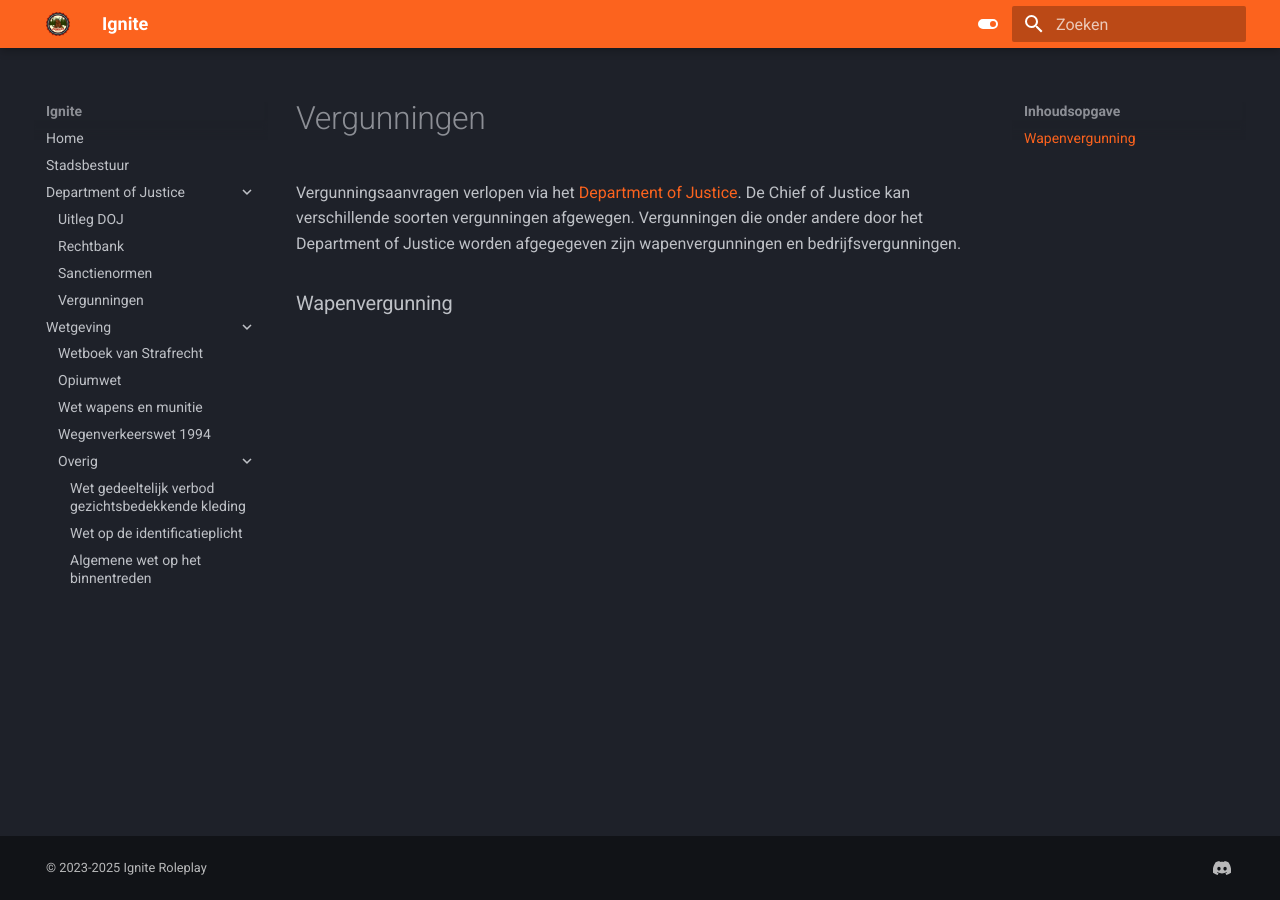
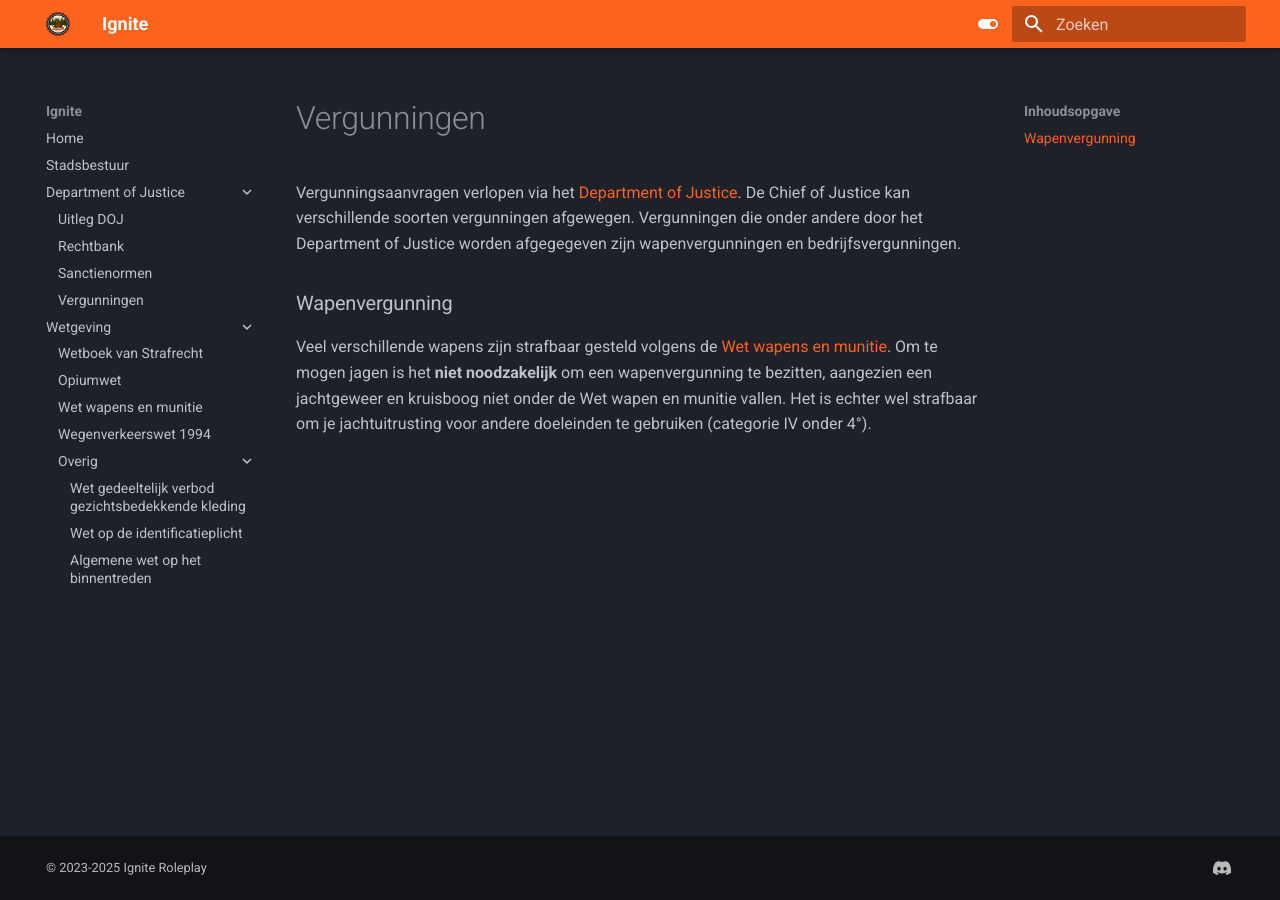
Before and after one commit to NLDenny/wetboek, an MkDocs documentation site: the page built from docs/Department of Justice/test.md, in a window 1280 px wide. Built offline with MkDocs 1.6.1 and Material for MkDocs 9.7.7, drawn with Linux system fonts in a browser that asks for light colours.

Commit message:
Update test.md

```diff
--- a/docs/Department of Justice/test.md
+++ b/docs/Department of Justice/test.md
@@ -6,3 +6,7 @@ Vergunningen die onder andere door het Department of Justice worden afgegegeven
 
 
 ### Wapenvergunning
+
+Veel verschillende wapens zijn strafbaar gesteld volgens de [Wet wapens en munitie](../../Wetgeving/wwm).
+Om te mogen jagen is het __niet noodzakelijk__ om een wapenvergunning te bezitten, aangezien een jachtgeweer en kruisboog niet onder de Wet wapen en munitie vallen.
+Het is echter wel strafbaar om je jachtuitrusting voor andere doeleinden te gebruiken (categorie IV onder 4°).
```
